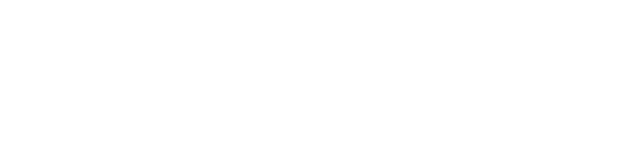
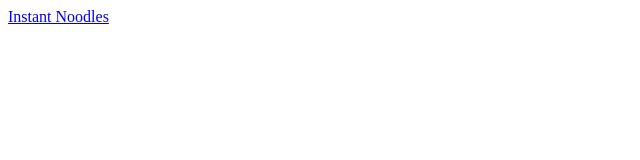
Before and after one commit to letunglam2000/odin-recipes, a plain HTML site: page index.html in a window 1280 px wide. Shown: the whole page, without its empty margins (0-640 px from the left). Drawn offline with Linux system fonts and the light colour scheme.

Commit message:
Add link to noodles.html

```diff
--- a/index.html
+++ b/index.html
@@ -5,6 +5,6 @@
     <title>Odin Recipes</title>
 </head>
 <body>
-
+    <a href="recipes/noodles.html" target=">_blank" rel="noopener noreferrer">Instant Noodles</a>
 </body>
 </html>
```
